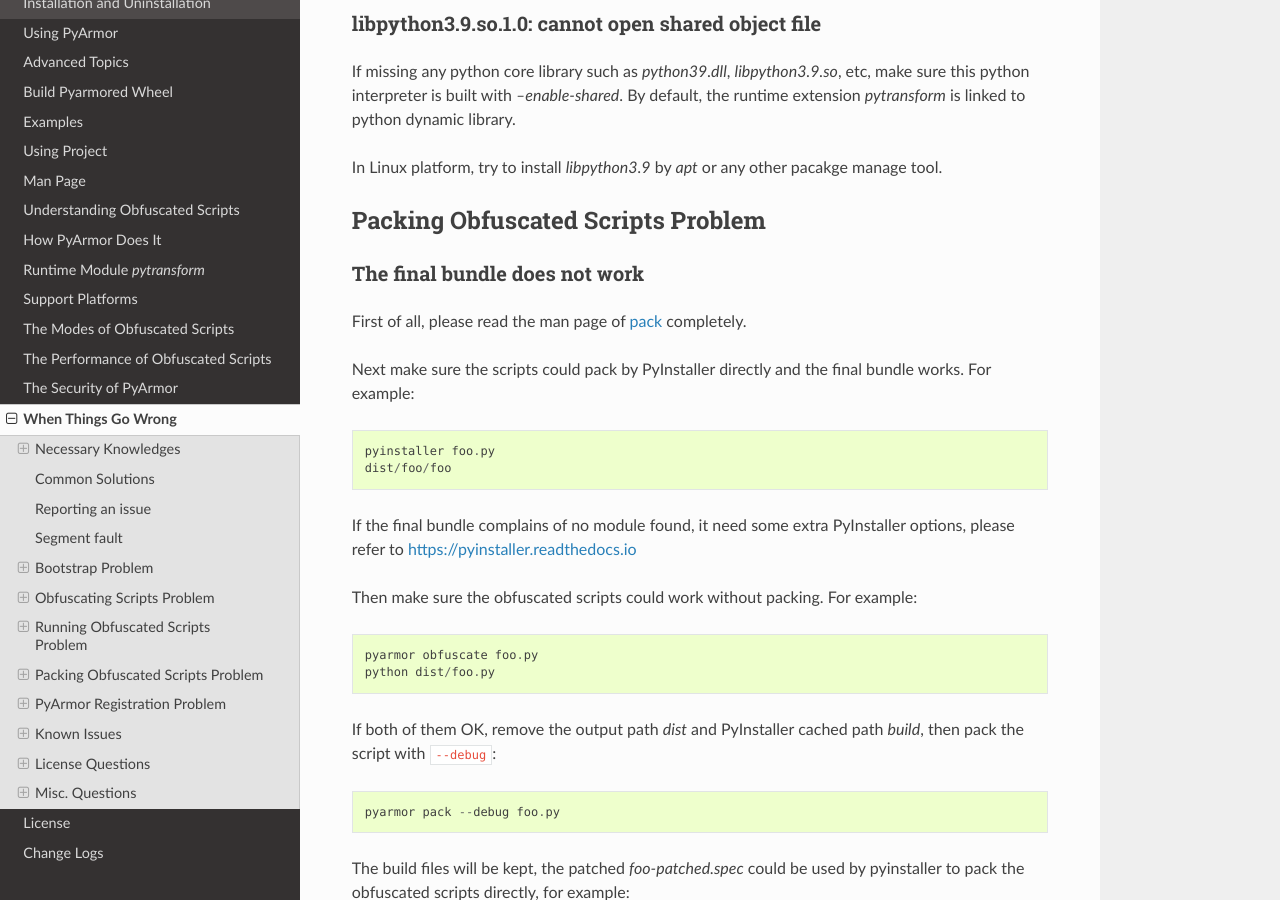
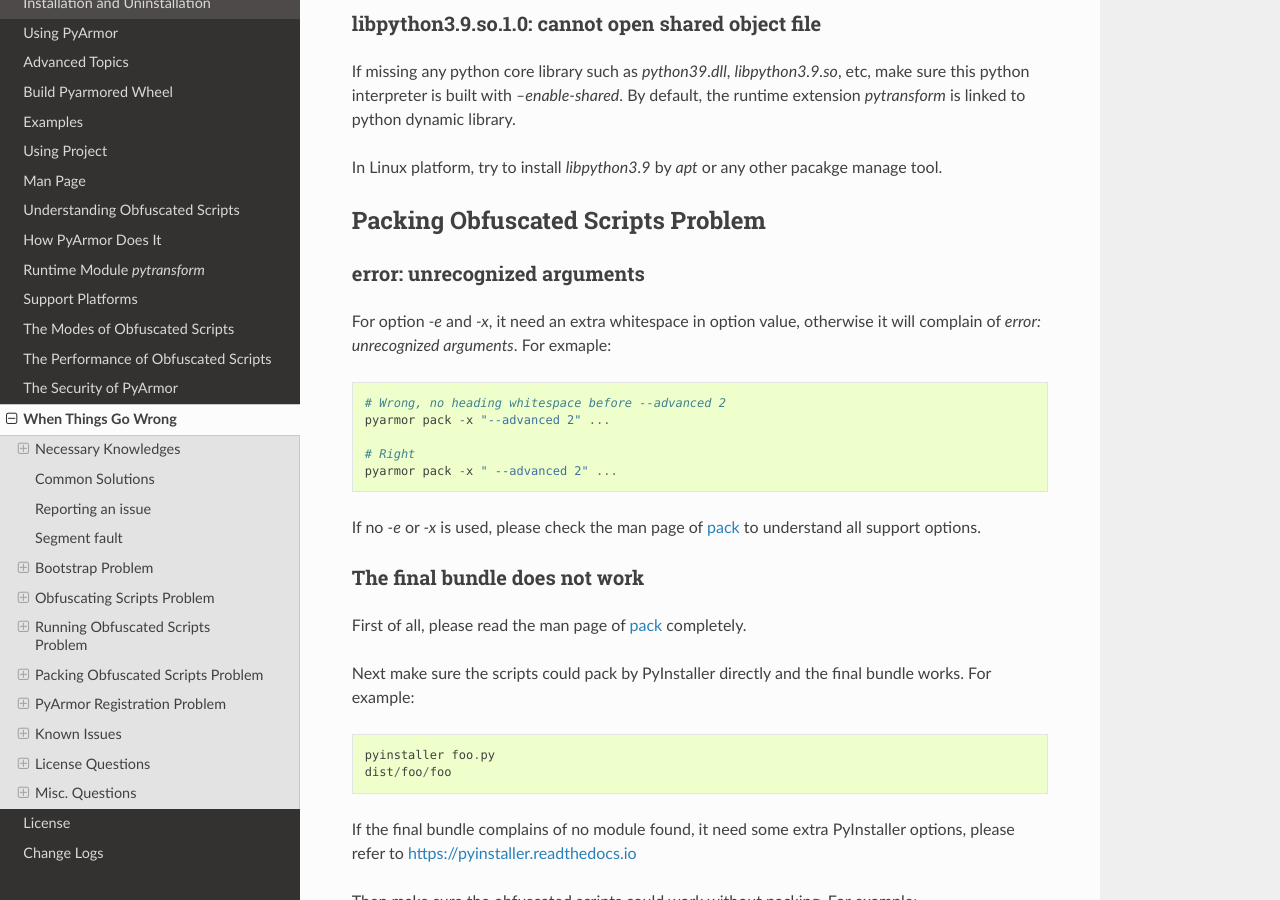
Before and after one commit to dashingsoft/pyarmor, a Sphinx documentation site: the page built from docs/questions.rst, in a window 1280 px wide and 900 px high, scrolled down 16638 px. Built offline with Sphinx 7.4.7 and the Read the Docs theme 2.0.0, drawn with Linux system fonts in a browser that asks for light colours.

Commit message:
Doc pack arguments error

```diff
--- a/docs/questions.rst
+++ b/docs/questions.rst
@@ -823,6 +823,21 @@ pacakge manage tool.
 Packing Obfuscated Scripts Problem
 ----------------------------------
 
+error: unrecognized arguments
+~~~~~~~~~~~~~~~~~~~~~~~~~~~~~
+
+For option `-e` and `-x`, it need an extra whitespace in option value, otherwise
+it will complain of `error: unrecognized arguments`. For exmaple::
+
+  # Wrong, no heading whitespace before --advanced 2
+  pyarmor pack -x "--advanced 2" ...
+
+  # Right
+  pyarmor pack -x " --advanced 2" ...
+
+If no `-e` or `-x` is used, please check the man page of :ref:`pack` to
+understand all support options.
+
 The final bundle does not work
 ~~~~~~~~~~~~~~~~~~~~~~~~~~~~~~
 
```
Also changed, not shown: docs/man.rst (+11 -0 lines).
